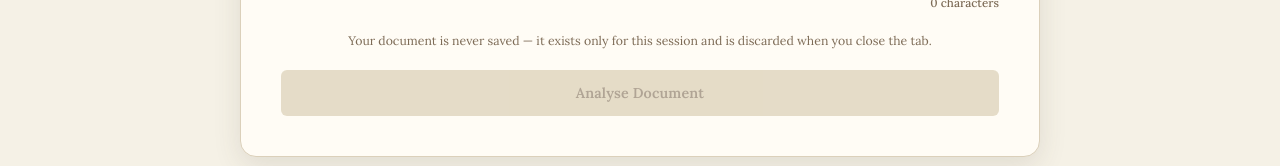
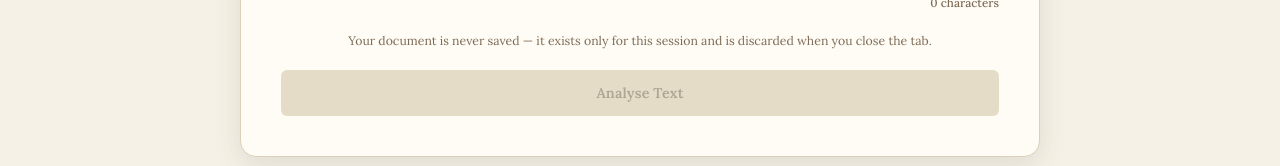
Before and after one commit to malavya1411/Distil, a React (Vite) app in the folder frontend/: page / in a window 1280 px wide. Both pictures are taken after a click on the button "Get started now". Shown: the part 599-765 px from the top of the page. Built offline with nearby package versions, Linux system fonts and the light colour scheme.

Commit message:
feat: update button text dynamically based on upload mode

```diff
--- a/frontend/src/components/UploadPanel.jsx
+++ b/frontend/src/components/UploadPanel.jsx
@@ -204,7 +204,7 @@ export default function UploadPanel({ onIngestComplete, onIngesting }) {
         disabled={mode === 'pdf' ? !file : pastedText.trim().length < 50}
         aria-label="Start document ingestion"
       >
-        Analyse Document
+        {mode === 'paste' ? 'Analyse Text' : 'Analyse Document'}
       </button>
     </div>
   );
```
